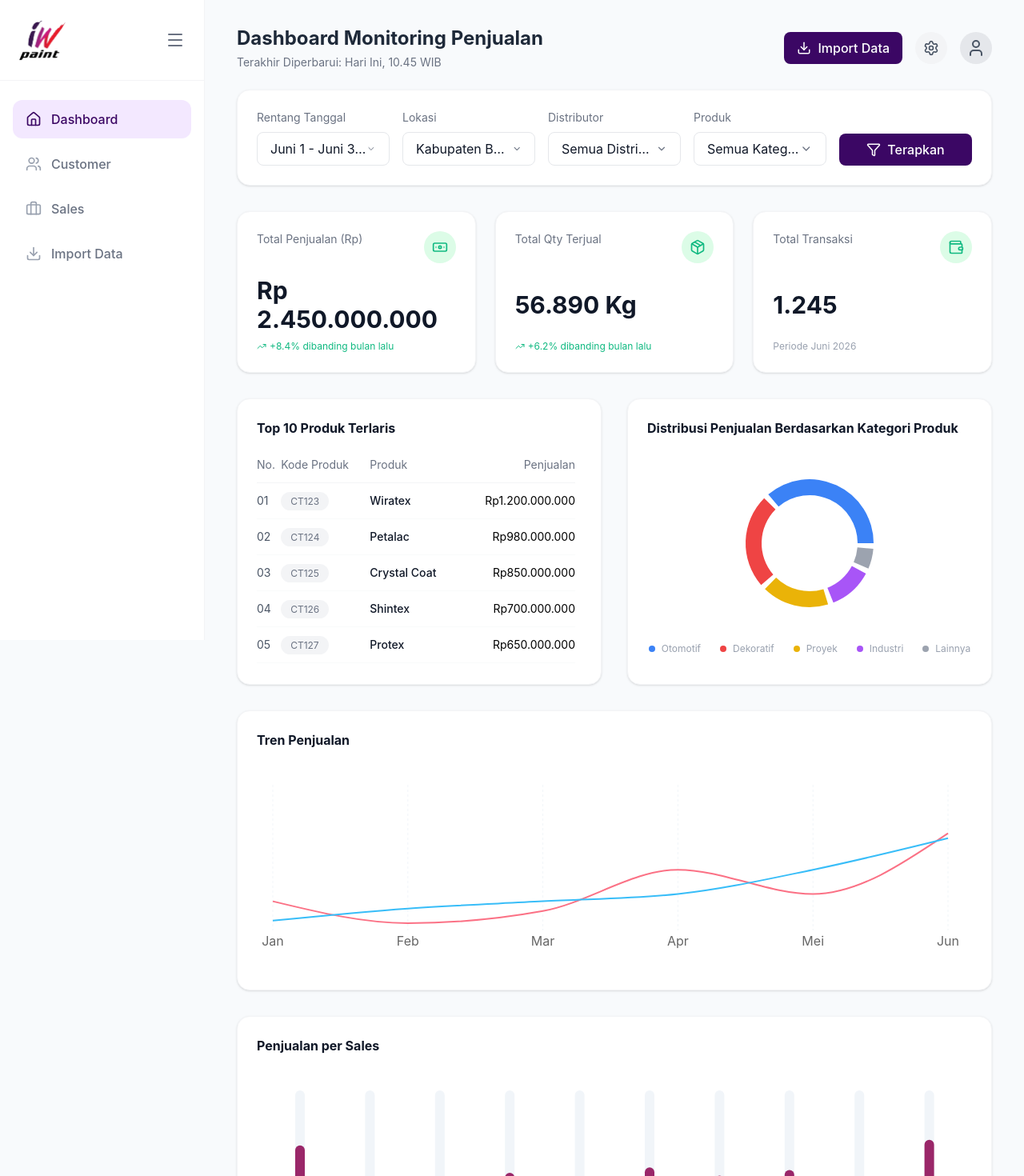
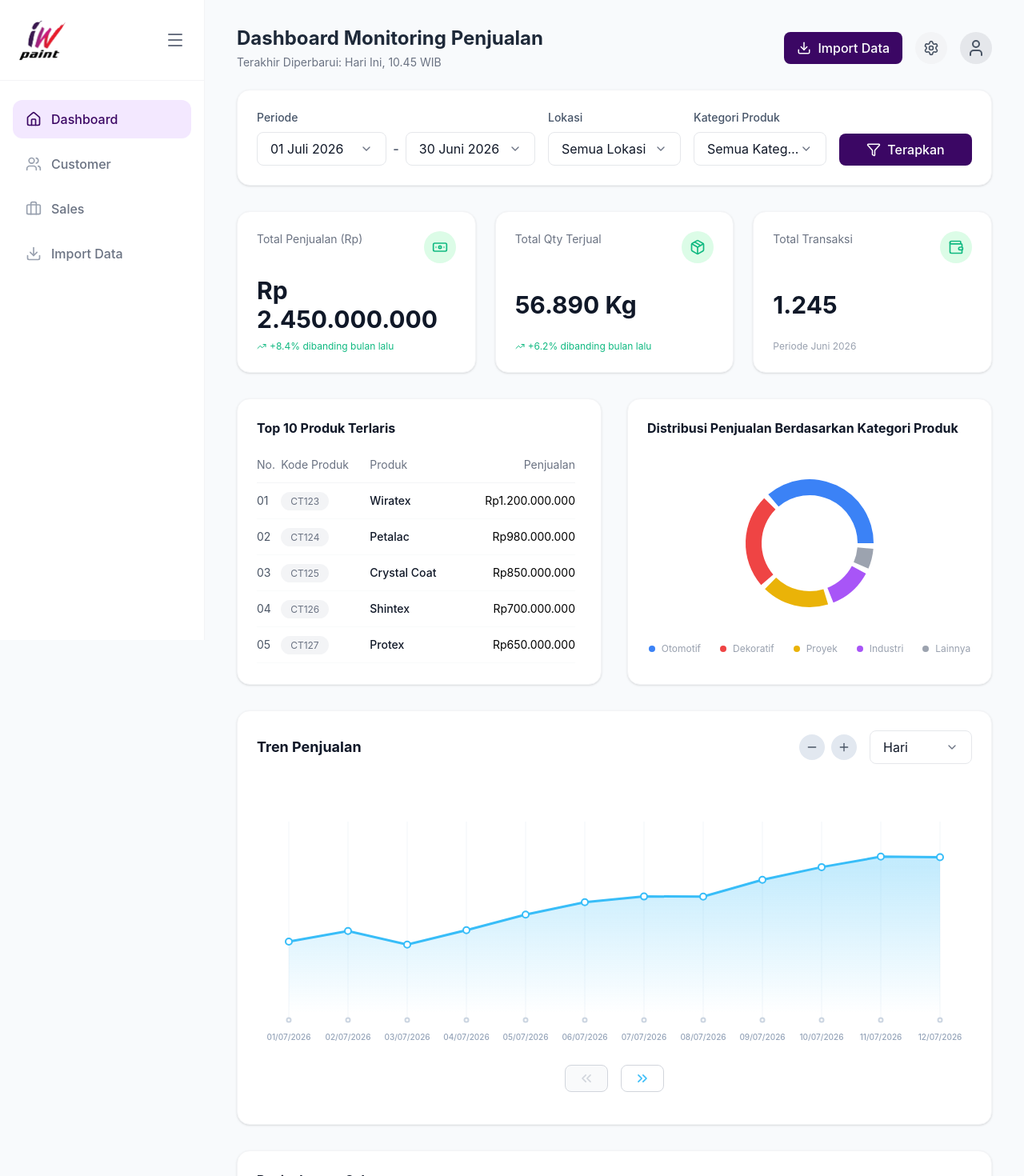
Before and after one commit to Grandy19/iwpaint-dashboard, a React (Vite) app in the folder frontend/: page / in a window 1280 px wide. Shown: the top 1470 px of the page at 80% size. Built offline with nearby package versions, Linux system fonts and the light colour scheme.

Commit message:
perubahan2

```diff
--- a/frontend/src/components/charts/TrendLineChart.tsx
+++ b/frontend/src/components/charts/TrendLineChart.tsx
@@ -1,81 +1,203 @@
-import React from 'react';
-import { LineChart, Line, XAxis, YAxis, CartesianGrid, Tooltip, ResponsiveContainer } from 'recharts';
+import React, { useState, useEffect } from 'react';
+import { AreaChart, Area, XAxis, YAxis, CartesianGrid, Tooltip, ResponsiveContainer } from 'recharts';
+import { CustomSelect } from '../ui/CustomSelect';
+import { ChevronsLeft, ChevronsRight, Plus, Minus } from 'lucide-react';
 
-const data = [
-  { name: 'Jan', value1: 400000000, value2: 1200000000 },
-  { name: 'Feb', value1: 900000000, value2: 300000000 },
-  { name: 'Mar', value1: 1200000000, value2: 800000000 },
-  { name: 'Apr', value1: 1500000000, value2: 2500000000 },
-  { name: 'Mei', value1: 2500000000, value2: 1500000000 },
-  { name: 'Jun', value1: 3800000000, value2: 4000000000 }
-];
+const generateDailyData = () => {
+  const result = [];
+  let currentVal = 50000000;
+  for (let i = 1; i <= 30; i++) {
+    const change = (Math.random() - 0.45) * 20000000;
+    currentVal = Math.max(20000000, Math.min(100000000, currentVal + change));
+    result.push({
+      name: `${String(i).padStart(2, '0')}/07/2026`,
+      value: Math.round(currentVal)
+    });
+  }
+  return result;
+};
+
+const dataHari = generateDailyData();
+
+const dataMinggu = Array.from({ length: 12 }, (_, i) => ({
+  name: `Minggu ${i + 1}`,
+  value: Math.floor(Math.random() * 300000000) + 300000000
+}));
+
+const months = ['Januari', 'Februari', 'Maret', 'April', 'Mei', 'Juni', 'Juli', 'Agustus', 'September', 'Oktober', 'November', 'Desember'];
+const dataBulan = months.map(m => ({
+  name: m,
+  value: Math.floor(Math.random() * 1000000000) + 1000000000
+}));
 
 const CustomTooltip = ({ active, payload }: any) => {
   if (active && payload && payload.length) {
-    return (
-      <div className="flex flex-col gap-2">
-        {payload.map((entry: any, index: number) => {
-          const isBlue = entry.dataKey === 'value1';
-          const bgColor = isBlue ? 'bg-[#e0f2fe]' : 'bg-[#ffe4e6]';
-          const textColor = isBlue ? 'text-[#0284c7]' : 'text-[#e11d48]';
     const formattedValue = new Intl.NumberFormat('id-ID', {
       style: 'currency',
       currency: 'IDR',
       minimumFractionDigits: 0
-          }).format(entry.value);
+    }).format(payload[0].value);
 
     return (
-            <div key={index} className={`${bgColor} px-3 py-1 rounded shadow-sm`}>
-              <p className={`${textColor} text-xs font-semibold`}>{formattedValue}</p>
-            </div>
-          );
-        })}
+      <div className="bg-white px-5 py-3 rounded-2xl shadow-[0_4px_20px_rgb(0,0,0,0.08)] border border-gray-50 flex flex-col items-center">
+        <p className="text-[#334155] text-sm font-bold mb-1">{payload[0].payload.name}</p>
+        <p className="text-[#94a3b8] text-xs">{formattedValue}</p>
       </div>
     );
   }
   return null;
 };
 
+const CustomTick = (props: any) => {
+  const { x, y, payload, index, visibleCount } = props;
+
+  let showText = true;
+  if (visibleCount > 20) {
+    showText = index % 3 === 0;
+  } else if (visibleCount > 12) {
+    showText = index % 2 === 0;
+  }
+
+  return (
+    <g transform={`translate(${x},${y})`}>
+      <circle cx={0} cy={-10} r={2.5} stroke="#cbd5e1" strokeWidth={2} fill="white" />
+      {showText && (
+        <text x={0} y={15} textAnchor="middle" fill="#94a3b8" fontSize={10} fontWeight={500}>
+          {payload.value}
+        </text>
+      )}
+    </g>
+  );
+};
+
 export const TrendLineChart = () => {
+  const [periode, setPeriode] = useState('Hari');
+  const [page, setPage] = useState(0);
+  const [zoomIndex, setZoomIndex] = useState(1);
+  const zoomLevels = [7, 12, 15, 30]; // Number of items per page
+
+  // Reset page when period or zoom changes
+  useEffect(() => {
+    setPage(0);
+  }, [periode, zoomIndex]);
+
+  let currentData = dataHari;
+  if (periode === 'Minggu') currentData = dataMinggu;
+  else if (periode === 'Bulan') currentData = dataBulan;
+
+  const itemsPerPage = zoomLevels[zoomIndex];
+  const totalPages = Math.ceil(currentData.length / itemsPerPage);
+  const paginatedData = currentData.slice(page * itemsPerPage, (page + 1) * itemsPerPage);
+
+  const maxValue = Math.max(...currentData.map(d => d.value));
+  const domainMax = maxValue * 1.2;
+
+  const handlePrev = () => {
+    if (page > 0) setPage(page - 1);
+  };
+
+  const handleNext = () => {
+    if (page < totalPages - 1) setPage(page + 1);
+  };
+
+  const handleZoomIn = () => {
+    if (zoomIndex > 0) setZoomIndex(zoomIndex - 1);
+  };
+
+  const handleZoomOut = () => {
+    if (zoomIndex < zoomLevels.length - 1) setZoomIndex(zoomIndex + 1);
+  };
+
   return (
-    <div className="bg-white rounded-2xl p-6 shadow-sm border border-gray-100 h-[350px] flex flex-col mb-8">
-      <h3 className="font-bold text-gray-900 mb-6">Tren Penjualan</h3>
-      <div className="flex-1 w-full relative">
+    <div className="bg-white rounded-2xl p-6 shadow-sm border border-gray-100 flex flex-col mb-8">
+      <div className="flex justify-between items-center mb-8">
+        <h3 className="font-bold text-gray-900 text-lg">Tren Penjualan</h3>
+        <div className="flex items-center gap-2">
+          <button
+            onClick={handleZoomOut}
+            disabled={zoomIndex === zoomLevels.length - 1}
+            className={`w-8 h-8 rounded-full flex items-center justify-center transition-colors
+              ${zoomIndex === zoomLevels.length - 1 ? 'bg-gray-100 text-gray-400 cursor-not-allowed' : 'bg-[#e2e8f0] text-gray-600 hover:bg-gray-300'}`}
+          >
+            <Minus size={16} />
+          </button>
+          <button
+            onClick={handleZoomIn}
+            disabled={zoomIndex === 0}
+            className={`w-8 h-8 rounded-full flex items-center justify-center transition-colors mr-2
+              ${zoomIndex === 0 ? 'bg-gray-100 text-gray-400 cursor-not-allowed' : 'bg-[#e2e8f0] text-gray-600 hover:bg-gray-300'}`}
+          >
+            <Plus size={16} />
+          </button>
+          <div className="w-32">
+            <CustomSelect
+              value={periode}
+              onChange={setPeriode}
+              options={['Hari', 'Minggu', 'Bulan']}
+            />
+          </div>
+        </div>
+      </div>
+
+      <div className="w-full relative pb-4">
+        <div className="w-full h-[320px]">
           <ResponsiveContainer width="100%" height="100%">
-          <LineChart
-            data={data}
-            margin={{ top: 20, right: 30, left: 20, bottom: 20 }}
+            <AreaChart
+              data={paginatedData}
+              margin={{ top: 40, right: 40, left: 40, bottom: 0 }}
             >
-            <CartesianGrid strokeDasharray="3 3" vertical={true} horizontal={false} stroke="#f1f5f9" />
+              <defs>
+                <linearGradient id="colorValue" x1="0" y1="0" x2="0" y2="1">
+                  <stop offset="5%" stopColor="#38bdf8" stopOpacity={0.3}/>
+                  <stop offset="95%" stopColor="#38bdf8" stopOpacity={0}/>
+                </linearGradient>
+              </defs>
+              <CartesianGrid strokeDasharray="0" vertical={true} horizontal={false} stroke="#f1f5f9" />
               <XAxis
                 dataKey="name"
                 axisLine={false}
                 tickLine={false}
+                tick={<CustomTick visibleCount={paginatedData.length} />}
+                dy={10}
+                interval={0}
               />
-            <YAxis hide domain={[0, 6000000000]} />
+              <YAxis hide domain={[0, domainMax]} />
               <Tooltip
                 content={<CustomTooltip />}
-              cursor={{ stroke: '#38bdf8', strokeDasharray: '3 3' }}
-              position={{ y: -10 }}
+                cursor={{ stroke: '#cbd5e1', strokeWidth: 1, strokeDasharray: '3 3' }}
               />
-            <Line
-              type="monotone"
-              dataKey="value2"
-              stroke="#fb7185"
-              strokeWidth={2}
-              dot={false}
-              activeDot={{ r: 6, fill: '#fb7185', stroke: '#fff', strokeWidth: 2 }}
+              <Area
+                type="linear"
+                dataKey="value"
+                stroke="#38bdf8"
+                strokeWidth={3}
+                fillOpacity={1}
+                fill="url(#colorValue)"
+                dot={{ r: 4, fill: '#fff', stroke: '#38bdf8', strokeWidth: 2 }}
+                activeDot={{ r: 6, fill: '#fff', stroke: '#38bdf8', strokeWidth: 3 }}
               />
-            <Line
-              type="monotone"
-              dataKey="value1"
-              stroke="#38bdf8"
-              strokeWidth={2}
-              dot={false}
-              activeDot={{ r: 6, fill: '#38bdf8', stroke: '#fff', strokeWidth: 2 }}
-            />
-          </LineChart>
+            </AreaChart>
           </ResponsiveContainer>
+        </div>
+
+        <div className="flex justify-center items-center gap-4 mt-6">
+          <button
+            onClick={handlePrev}
+            disabled={page === 0}
+            className={`px-4 py-1.5 border border-gray-300 rounded-lg flex items-center justify-center transition-colors
+              ${page === 0 ? 'bg-gray-50 text-gray-300 cursor-not-allowed' : 'bg-white text-[#38bdf8] hover:bg-[#f0f9ff]'}`}
+          >
+            <ChevronsLeft size={20} />
+          </button>
+          <button
+            onClick={handleNext}
+            disabled={page >= totalPages - 1 || totalPages <= 1}
+            className={`px-4 py-1.5 border border-gray-300 rounded-lg flex items-center justify-center transition-colors
+              ${(page >= totalPages - 1 || totalPages <= 1) ? 'bg-gray-50 text-gray-300 cursor-not-allowed' : 'bg-white text-[#38bdf8] hover:bg-[#f0f9ff]'}`}
+          >
+            <ChevronsRight size={20} />
+          </button>
+        </div>
       </div>
     </div>
   );
--- a/frontend/src/pages/CustomerPage.tsx
+++ b/frontend/src/pages/CustomerPage.tsx
@@ -12,16 +12,15 @@ import { Link } from 'react-router-dom';
 
 export const CustomerPage = () => {
   const {
-    dateRange, location, customer, product,
-    setDateRange, setLocation, setCustomer, setProduct
+    startDate, endDate, location, customer, product,
+    setStartDate, setEndDate, setLocation, setCustomer, setProduct
   } = useFilterStore();
 
-  const dateOptions = [
-    'Juni 1 - Juni 30, 2026',
-    'Juli 1 - Juli 31, 2026'
-  ];
+  const startDateOptions = ['01 Juli 2026', '01 Juni 2026'];
+  const endDateOptions = ['30 Juni 2026', '31 Juli 2026'];
 
   const locationOptions = [
+    'Semua Lokasi',
     'Kabupaten Bandung',
     'Kota Bandung',
     'Kota Cimahi'
@@ -59,40 +58,52 @@ export const CustomerPage = () => {
       <div className="px-8 pb-10">
         {/* Filters */}
         <div className="bg-white rounded-2xl p-6 shadow-sm border border-gray-100 mb-8">
-          <div className="grid grid-cols-1 md:grid-cols-5 gap-4 items-end">
-            <div>
-              <label className="block text-sm text-gray-500 mb-2">Rentang Tanggal</label>
-              <CustomSelect
-                value={dateRange}
-                onChange={setDateRange}
-                options={dateOptions}
-              />
+          <div className="grid grid-cols-1 md:grid-cols-6 gap-4 items-end">
+            <div className="col-span-1 md:col-span-2">
+              <label className="block text-sm text-[#475569] font-medium mb-2">Periode</label>
+              <div className="flex items-center gap-2">
+                <div className="flex-1">
+                  <CustomSelect
+                    value={startDate}
+                    onChange={setStartDate}
+                    options={startDateOptions}
+                  />
+                </div>
+                <span className="text-gray-500 font-bold">-</span>
+                <div className="flex-1">
+                  <CustomSelect
+                    value={endDate}
+                    onChange={setEndDate}
+                    options={endDateOptions}
+                  />
+                </div>
+              </div>
             </div>
-            <div>
-              <label className="block text-sm text-gray-500 mb-2">Lokasi</label>
+            <div className="col-span-1">
+              <label className="block text-sm text-[#475569] font-medium mb-2">Lokasi</label>
               <CustomSelect
                 value={location}
                 onChange={setLocation}
                 options={locationOptions}
               />
             </div>
-            <div>
-              <label className="block text-sm text-gray-500 mb-2">Customer</label>
+            <div className="col-span-1">
+              <label className="block text-sm text-[#475569] font-medium mb-2">Customer</label>
               <CustomSelect
                 value={customer}
                 onChange={setCustomer}
                 options={customerOptions}
               />
             </div>
-            <div>
-              <label className="block text-sm text-gray-500 mb-2">Kategori Produk</label>
+            <div className="col-span-1">
+              <label className="block text-sm text-[#475569] font-medium mb-2">Kategori Produk</label>
               <CustomSelect
-                value={product} // Reusing store
+                value={product}
                 onChange={setProduct}
                 options={categoryOptions}
               />
             </div>
-            <div>
+            <div className="col-span-1">
               <button className="w-full bg-[#3b0764] hover:bg-[#2e054e] text-white px-4 py-2 rounded-lg font-medium transition-colors flex items-center justify-center gap-2">
                 <Filter size={18} />
                 Terapkan
--- a/frontend/src/pages/DashboardPage.tsx
+++ b/frontend/src/pages/DashboardPage.tsx
@@ -11,42 +11,31 @@ import { Link } from 'react-router-dom';
 
 export const DashboardPage = () => {
   const {
-    dateRange, location, distributor, product,
-    setDateRange, setLocation, setDistributor, setProduct
+    startDate, endDate, location, product,
+    setStartDate, setEndDate, setLocation, setProduct
   } = useFilterStore();
 
-  const dateOptions = [
-    'Januari 1 - Januari 31, 2026',
-    'Februari 1 - Februari 28, 2026',
-    'Maret 1 - Maret 31, 2026',
-    'April 1 - April 30, 2026',
-    'Mei 1 - Mei 31, 2026',
-    'Juni 1 - Juni 30, 2026'
+  const startDateOptions = [
+    '01 Juli 2026',
+    '01 Juni 2026'
+  ];
+
+  const endDateOptions = [
+    '30 Juni 2026',
+    '31 Juli 2026'
   ];
 
   const locationOptions = [
     'Semua Lokasi',
     'Kabupaten Bandung',
-    'Kabupaten Bandung Barat',
     'Kota Bandung',
     'Kota Cimahi'
   ];
 
-  const distributorOptions = [
-    'Semua Distributor',
-    'Distributor A',
-    'Distributor B',
-    'Distributor C',
-    'Distributor D'
-  ];
-
   const productOptions = [
-    'Semua Produk',
-    'Dekoratif',
-    'Industri',
+    'Semua Kategori',
     'Otomotif',
-    'Proyek',
-    'Lainnya'
+    'Dekoratif'
   ];
 
   const ImportButton = (
@@ -67,39 +56,43 @@ export const DashboardPage = () => {
         {/* Filters */}
         <div className="bg-white rounded-2xl p-6 shadow-sm border border-gray-100 mb-8">
           <div className="grid grid-cols-1 md:grid-cols-5 gap-4 items-end">
-            <div>
-              <label className="block text-sm text-gray-500 mb-2">Rentang Tanggal</label>
-              <CustomSelect
-                value={dateRange}
-                onChange={setDateRange}
-                options={dateOptions}
-              />
+            <div className="col-span-1 md:col-span-2">
+              <label className="block text-sm text-[#475569] font-medium mb-2">Periode</label>
+              <div className="flex items-center gap-2">
+                <div className="flex-1">
+                  <CustomSelect
+                    value={startDate}
+                    onChange={setStartDate}
+                    options={startDateOptions}
+                  />
+                </div>
+                <span className="text-gray-500 font-bold">-</span>
+                <div className="flex-1">
+                  <CustomSelect
+                    value={endDate}
+                    onChange={setEndDate}
+                    options={endDateOptions}
+                  />
+                </div>
+              </div>
             </div>
-            <div>
-              <label className="block text-sm text-gray-500 mb-2">Lokasi</label>
+            <div className="col-span-1">
+              <label className="block text-sm text-[#475569] font-medium mb-2">Lokasi</label>
               <CustomSelect
                 value={location}
                 onChange={setLocation}
                 options={locationOptions}
               />
             </div>
-            <div>
-              <label className="block text-sm text-gray-500 mb-2">Distributor</label>
-              <CustomSelect
-                value={distributor}
-                onChange={setDistributor}
-                options={distributorOptions}
-              />
-            </div>
-            <div>
-              <label className="block text-sm text-gray-500 mb-2">Produk</label>
+            <div className="col-span-1">
+              <label className="block text-sm text-[#475569] font-medium mb-2">Kategori Produk</label>
               <CustomSelect
                 value={product}
                 onChange={setProduct}
                 options={productOptions}
               />
             </div>
-            <div>
+            <div className="col-span-1">
               <button className="w-full bg-[#3b0764] hover:bg-[#2e054e] text-white px-4 py-2 rounded-lg font-medium transition-colors flex items-center justify-center gap-2">
                 <Filter size={18} />
                 Terapkan
--- a/frontend/src/pages/SalesPage.tsx
+++ b/frontend/src/pages/SalesPage.tsx
@@ -13,16 +13,15 @@ import { Link } from 'react-router-dom';
 
 export const SalesPage = () => {
   const {
-    dateRange, location, sales, product,
-    setDateRange, setLocation, setSales, setProduct
+    startDate, endDate, location, sales, product,
+    setStartDate, setEndDate, setLocation, setSales, setProduct
   } = useFilterStore();
 
-  const dateOptions = [
-    'Juni 1 - Juni 30, 2026',
-    'Juli 1 - Juli 31, 2026'
-  ];
+  const startDateOptions = ['01 Juli 2026', '01 Juni 2026'];
+  const endDateOptions = ['30 Juni 2026', '31 Juli 2026'];
 
   const locationOptions = [
+    'Semua Lokasi',
     'Kabupaten Bandung',
     'Kota Bandung',
     'Kota Cimahi'
@@ -61,40 +60,52 @@ export const SalesPage = () => {
       <div className="px-8 pb-10">
         {/* Filters */}
         <div className="bg-white rounded-2xl p-6 shadow-sm border border-gray-100 mb-8">
-          <div className="grid grid-cols-1 md:grid-cols-5 gap-4 items-end">
-            <div>
-              <label className="block text-sm text-gray-500 mb-2">Rentang Tanggal</label>
-              <CustomSelect
-                value={dateRange}
-                onChange={setDateRange}
-                options={dateOptions}
-              />
+          <div className="grid grid-cols-1 md:grid-cols-6 gap-4 items-end">
+            <div className="col-span-1 md:col-span-2">
+              <label className="block text-sm text-[#475569] font-medium mb-2">Periode</label>
+              <div className="flex items-center gap-2">
+                <div className="flex-1">
+                  <CustomSelect
+                    value={startDate}
+                    onChange={setStartDate}
+                    options={startDateOptions}
+                  />
+                </div>
+                <span className="text-gray-500 font-bold">-</span>
+                <div className="flex-1">
+                  <CustomSelect
+                    value={endDate}
+                    onChange={setEndDate}
+                    options={endDateOptions}
+                  />
+                </div>
+              </div>
             </div>
-            <div>
-              <label className="block text-sm text-gray-500 mb-2">Lokasi</label>
+            <div className="col-span-1">
+              <label className="block text-sm text-[#475569] font-medium mb-2">Lokasi</label>
               <CustomSelect
                 value={location}
                 onChange={setLocation}
                 options={locationOptions}
               />
             </div>
-            <div>
-              <label className="block text-sm text-gray-500 mb-2">Sales</label>
+            <div className="col-span-1">
+              <label className="block text-sm text-[#475569] font-medium mb-2">Sales</label>
               <CustomSelect
                 value={sales}
                 onChange={setSales}
                 options={salesOptions}
               />
             </div>
-            <div>
-              <label className="block text-sm text-gray-500 mb-2">Kategori Produk</label>
+            <div className="col-span-1">
+              <label className="block text-sm text-[#475569] font-medium mb-2">Kategori Produk</label>
               <CustomSelect
                 value={product}
                 onChange={setProduct}
                 options={categoryOptions}
               />
             </div>
-            <div>
+            <div className="col-span-1">
               <button className="w-full bg-[#3b0764] hover:bg-[#2e054e] text-white px-4 py-2 rounded-lg font-medium transition-colors flex items-center justify-center gap-2">
                 <Filter size={18} />
                 Terapkan
--- a/frontend/src/store/useFilterStore.ts
+++ b/frontend/src/store/useFilterStore.ts
@@ -1,30 +1,30 @@
 import { create } from 'zustand';
 
 interface FilterState {
-  dateRange: string;
+  startDate: string;
+  endDate: string;
   location: string;
-  distributor: string;
   customer: string;
   sales: string;
   product: string;
-  setDateRange: (range: string) => void;
+  setStartDate: (date: string) => void;
+  setEndDate: (date: string) => void;
   setLocation: (location: string) => void;
-  setDistributor: (distributor: string) => void;
   setCustomer: (customer: string) => void;
   setSales: (sales: string) => void;
   setProduct: (product: string) => void;
 }
 
 export const useFilterStore = create<FilterState>((set) => ({
-  dateRange: 'Juni 1 - Juni 30, 2026',
-  location: 'Kabupaten Bandung',
-  distributor: 'Semua Distributor',
+  startDate: '01 Juli 2026',
+  endDate: '30 Juni 2026',
+  location: 'Semua Lokasi',
   customer: 'Semua Customer',
   sales: 'Semua Sales',
   product: 'Semua Kategori',
-  setDateRange: (range) => set({ dateRange: range }),
+  setStartDate: (startDate) => set({ startDate }),
+  setEndDate: (endDate) => set({ endDate }),
   setLocation: (location) => set({ location }),
-  setDistributor: (distributor) => set({ distributor }),
   setCustomer: (customer) => set({ customer }),
   setSales: (sales) => set({ sales }),
   setProduct: (product) => set({ product }),
```
Also changed, not shown: frontend/src/components/ui/CustomSelect.tsx (+4 -26 lines). Lines whose indentation alone changed are shown as unchanged.
